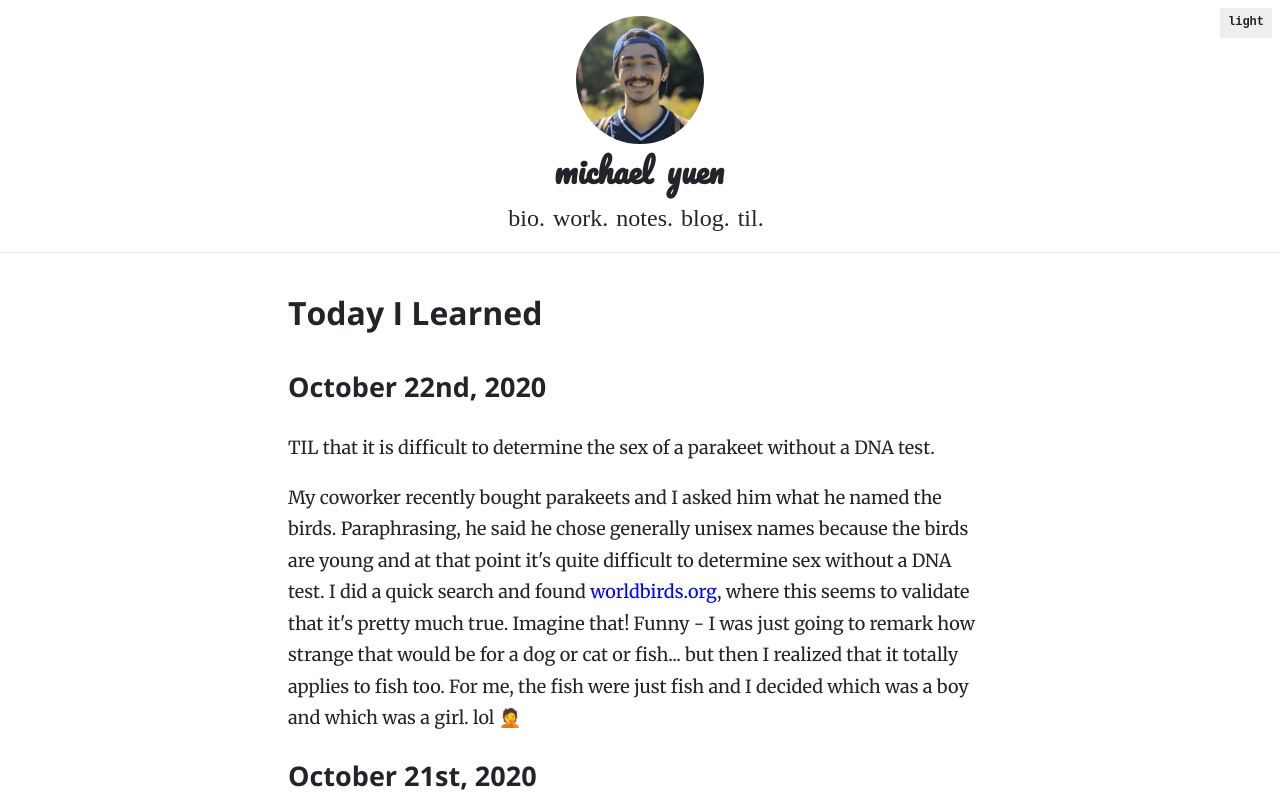
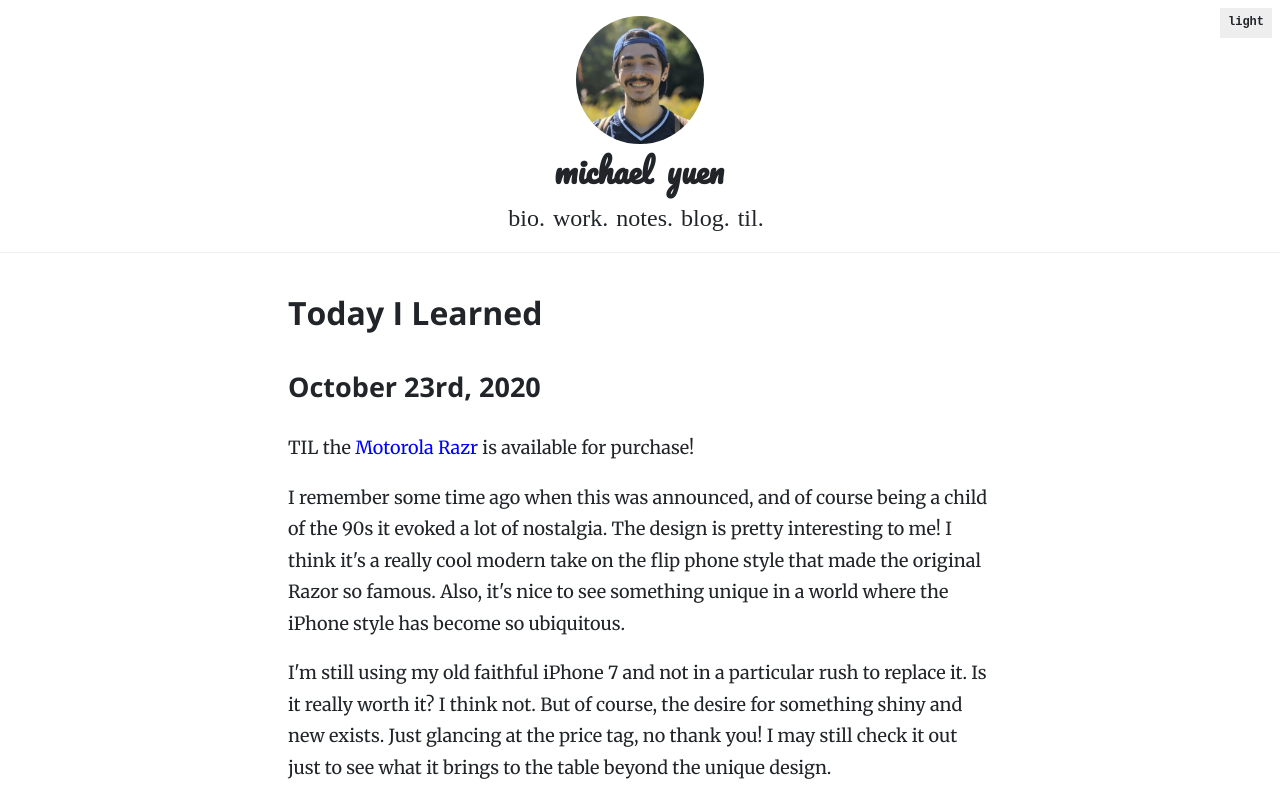
Before and after one commit to michaelyuen/personal-website, a Next.js app in the folder v5/: page /today-i-learned in a window 1280 px wide. Shown: the top 800 px of the page. Built offline with nearby package versions, Linux system fonts and the light colour scheme; a web font is replaced by a local one.

Commit message:
Add TIL for 2020-10-23

```diff
--- a/v5/pages/today-i-learned.tsx
+++ b/v5/pages/today-i-learned.tsx
@@ -2,6 +2,32 @@ export default function TIL() {
   return (
     <section className="TILContainer">
       <h1>Today I Learned</h1>
+      <h2>October 23rd, 2020</h2>
+      <p>
+        TIL the{" "}
+        <a
+          href="https://www.motorola.com/us/smartphones-razr-gen-2/p"
+          target="_blank"
+        >
+          Motorola Razr
+        </a>{" "}
+        is available for purchase!
+      </p>
+      <p>
+        I remember some time ago when this was announced, and of course being a
+        child of the 90s it evoked a lot of nostalgia. The design is pretty
+        interesting to me! I think it's a really cool modern take on the flip
+        phone style that made the original Razor so famous. Also, it's nice to
+        see something unique in a world where the iPhone style has become so
+        ubiquitous.
+      </p>
+      <p>
+        I'm still using my old faithful iPhone 7 and not in a particular rush to
+        replace it. Is it really worth it? I think not. But of course, the
+        desire for something shiny and new exists. Just glancing at the price
+        tag, no thank you! I may still check it out just to see what it brings
+        to the table beyond the unique design.
+      </p>
       <h2>October 22nd, 2020</h2>
       <p>
         TIL that it is difficult to determine the sex of a parakeet without a
```
